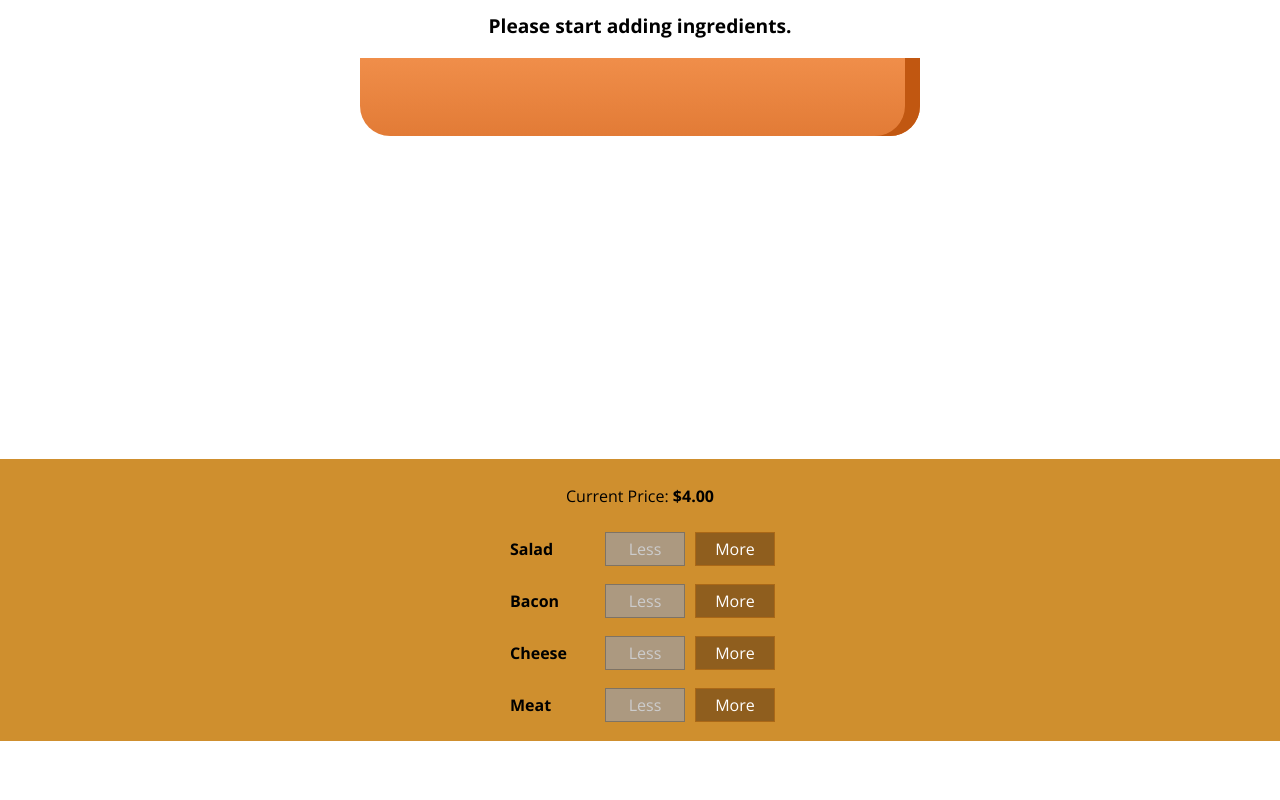
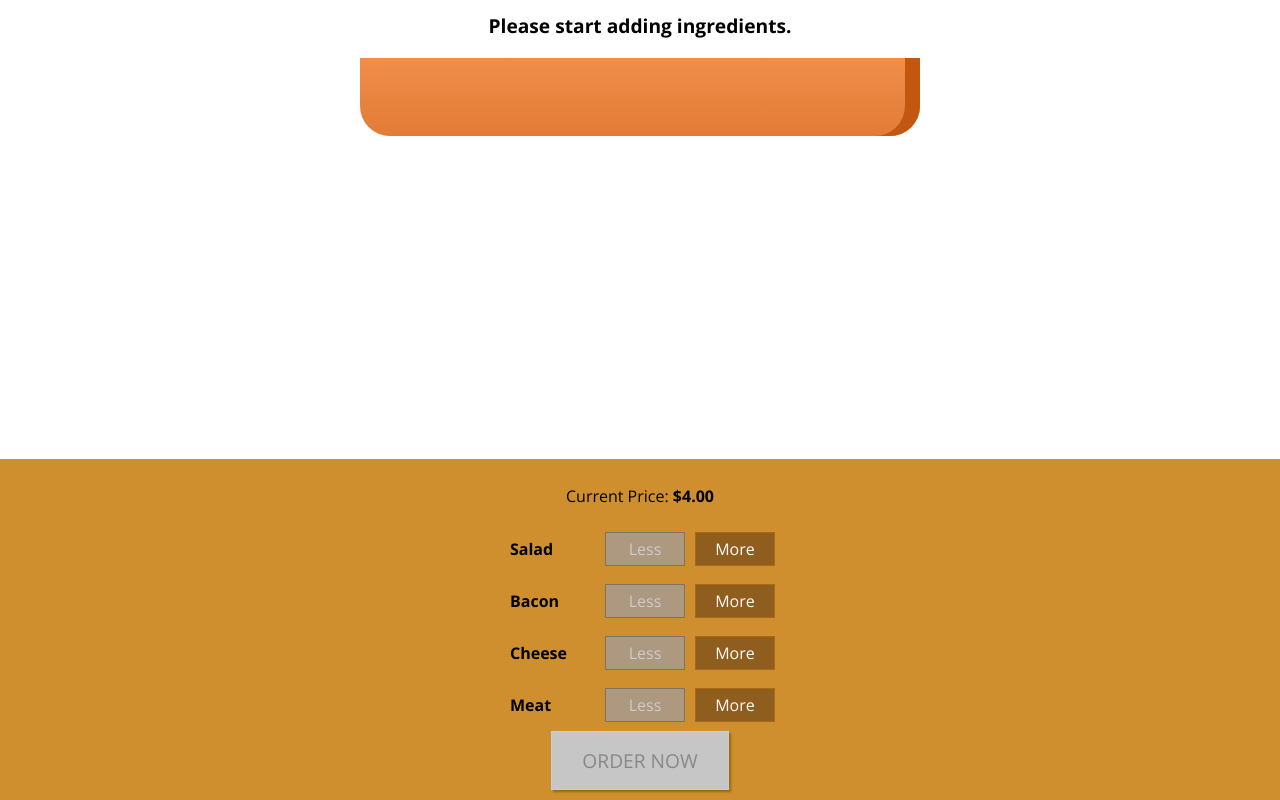
Before and after one commit to cesardlinx/burgerbuilder, a React (Create React App) app: page / in a window 1280 px wide. Shown: the part 179-979 px from the top of the page. Before the commit the page ends 920 px from the top, so only its background shows below. Built offline with nearby package versions, Linux system fonts and the light colour scheme.

Commit message:
Order Button added
A button to place the order was added to the BuildControls component,
so that the user can place his order

The styles of the button were added too

Another property in the state in BurgerBuilder called "purchasable"
was added to manage de disable state of the order button

```diff
--- a/src/components/Burger/BuildControls/BuildControls.js
+++ b/src/components/Burger/BuildControls/BuildControls.js
@@ -20,6 +20,8 @@
                       label={ctrl.label}
                       disabled={props.disabled[ctrl.type]}/>
       ))}
+      <button className={classes.OrderButton}
+              disabled={props.purchasable}>ORDER NOW</button>
     </div>
   )
 }
--- a/src/components/Burger/BuildControls/BuildControls.module.css
+++ b/src/components/Burger/BuildControls/BuildControls.module.css
@@ -8,3 +8,47 @@
     margin: auto;
     padding: 10px 0;
 }
+
+.OrderButton {
+    background-color: #DAD735;
+    outline: none;
+    cursor: pointer;
+    border: 1px solid #966909;
+    color: #966909;
+    font-family: inherit;
+    font-size: 1.2em;
+    padding: 15px 30px;
+    box-shadow: 2px 2px 2px #966909;
+}
+
+.OrderButton:hover,
+.OrderButton:active {
+    background-color: #A0DB41;
+    border: 1px solid #966909;
+    color: #966909;
+}
+
+.OrderButton:disabled {
+    background-color: #C7C6C6;
+    cursor: not-allowed;
+    border: 1px solid #ccc;
+    color: #888888;
+}
+
+.OrderButton:not(:disabled) {
+    animation: enable 0.3s linear;
+}
+
+@keyframes enable {
+    0% {
+        transform: scale(1);
+    }
+
+    60% {
+        transform: scale(1.1);
+    }
+
+    100% {
+        transform: scale(1);
+    }
+}
--- a/src/containers/BurgerBuilder/BurgerBuilder.js
+++ b/src/containers/BurgerBuilder/BurgerBuilder.js
@@ -18,7 +18,19 @@
       cheese: 0,
       meat: 0,
     },
-    totalPrice: 4
+    totalPrice: 4,
+    purchasable: false
+  }
+
+  updatePurchaseState = () => {
+    const totalIngredients = Object.values({...this.state.ingredients})
+      .reduce((sum, el) => sum + el);
+
+    if (totalIngredients < 1) {
+      return this.setState({purchasable: false});
+    }
+
+    return this.setState({purchasable: true});
   }
 
   addIngredientHandler = (type) => {
@@ -31,7 +43,7 @@
     this.setState(prevState => ({
       ingredients: updatedIngredients,
       totalPrice: prevState.totalPrice + INGREDIENT_PRICES[type]
-    }));
+    }), this.updatePurchaseState);
   }
 
   removeIngredientHandler = (type) => {
@@ -50,7 +62,8 @@
     this.setState(prevState => ({
       ingredients: updatedIngredients,
       totalPrice: prevState.totalPrice - INGREDIENT_PRICES[type]
-    }));
+    }), this.updatePurchaseState);
+
   }
 
   render() {
@@ -66,7 +79,8 @@
         <BurgerControls ingredientAdded={this.addIngredientHandler}
                         ingredientRemoved={this.removeIngredientHandler}
                         disabled={disabledInfo}
-                        price={this.state.totalPrice}/>
+                        price={this.state.totalPrice}
+                        purchasable={!this.state.purchasable}/>
       </Aux>
     );
   }
```
